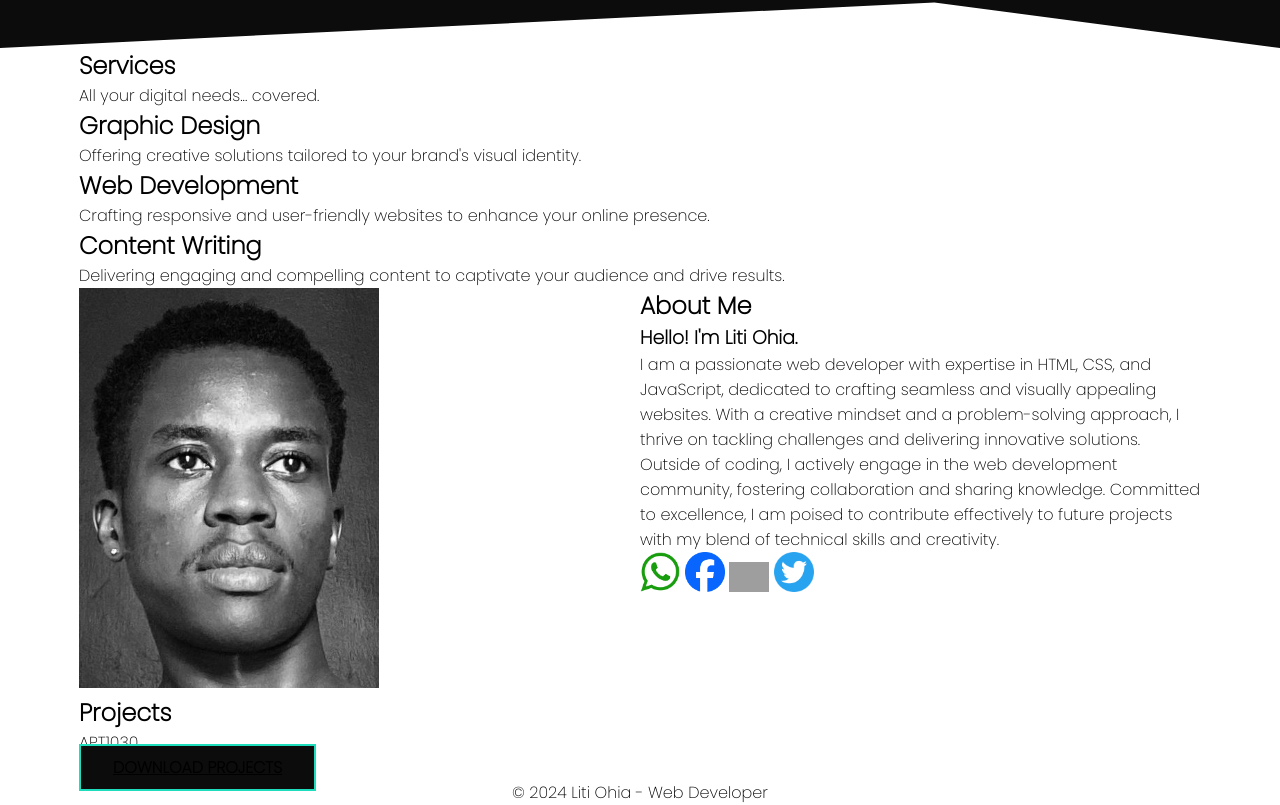
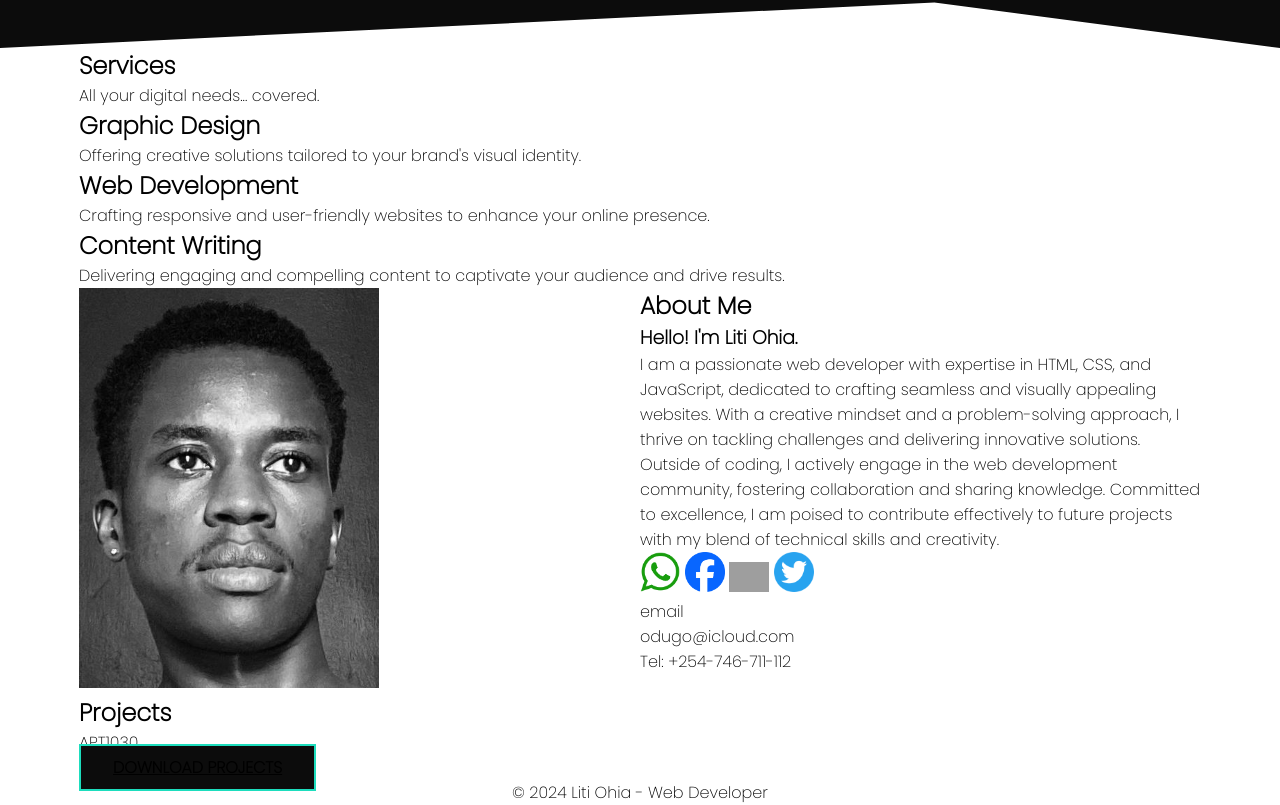
Before and after one commit to LitiOhia/My-Portfolio, a plain HTML site: page index.html in a window 1280 px wide. Shown: the part 710-1515 px from the top of the page. Drawn offline with Linux system fonts and the light colour scheme; grey boxes are pictures that could not be loaded.

Commit message:
Update index.html

```diff
--- a/index.html
+++ b/index.html
@@ -79,6 +79,10 @@
             <a href="https://www.instagram.com"><img src="ig.png" width="40px"></a>
             <a href="https://www.twitter.com"><img src="twitter.png" width="40px"></a>
           </div>
+        <div class "email">
+          <p>email</p>
+          <p>odugo@icloud.com</p>
+          <p>Tel: +254-746-711-112</p>
       </div>
     </div>
   </section>
```
